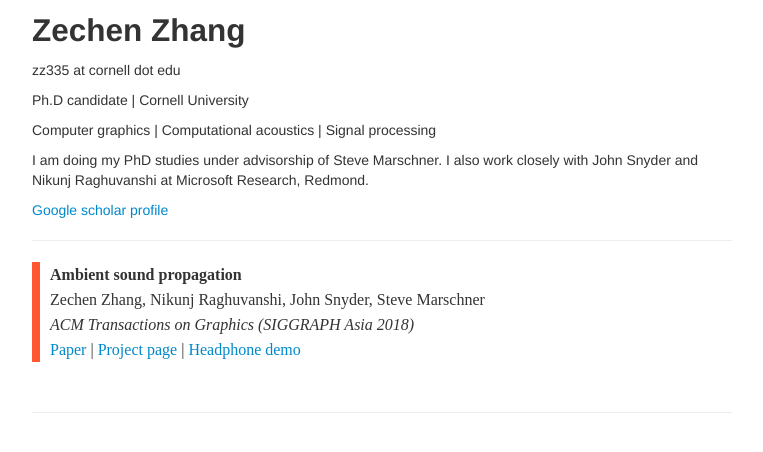
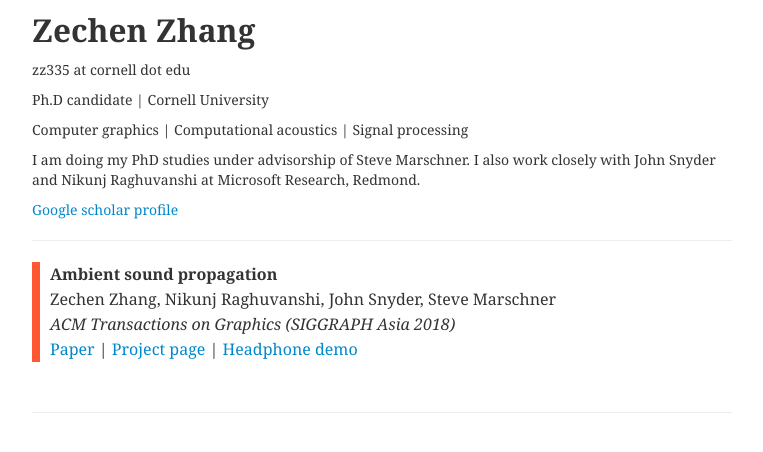
Before and after one commit to ZechenZ/zechenz.github.com, a Jekyll site: the page built from index.md, in a window 1280 px wide. Shown: the top 452 px of the page, without its empty margins (258-1021 px from the left). Built offline with Jekyll 4.4.1, drawn with Linux system fonts in a browser that asks for light colours; our own code applies the rules of GitHub Pages for plain Markdown files.

Commit message:
switch to georgia fonts

```diff
--- a/assets/themes/twitter/css/kbroman.css
+++ b/assets/themes/twitter/css/kbroman.css
@@ -1,3 +1,6 @@
+body {
+  font-family: Georgia, 'Times New Roman', Times, serif;
+}
 
 code {
   padding: 0;
@@ -15,9 +18,6 @@ blockquote{
   padding: 0px 0px 0px 10px;
   position: relative;
 
-  /*Font*/
-  font-family: "Times New Roman";
-
   /*Borders - (Optional)*/
   border-left: 8px solid #FF5733;
   border-right: 0px solid #FF5733;
--- a/assets/themes/twitter/css/style.css
+++ b/assets/themes/twitter/css/style.css
@@ -1,3 +1,6 @@
+body {
+  font-family: Georgia, 'Times New Roman', Times, serif;
+}
 
 /* Custom container */
 .container-narrow {
@@ -73,9 +76,6 @@
     padding: 0px 0px 0px 10px;
     position: relative;
 
-    /*Font*/
-    font-family: "Times New Roman";
-
     /*Borders - (Optional)*/
     border-left: 8px solid #FF5733;
     border-right: 0px solid #FF5733;
```
